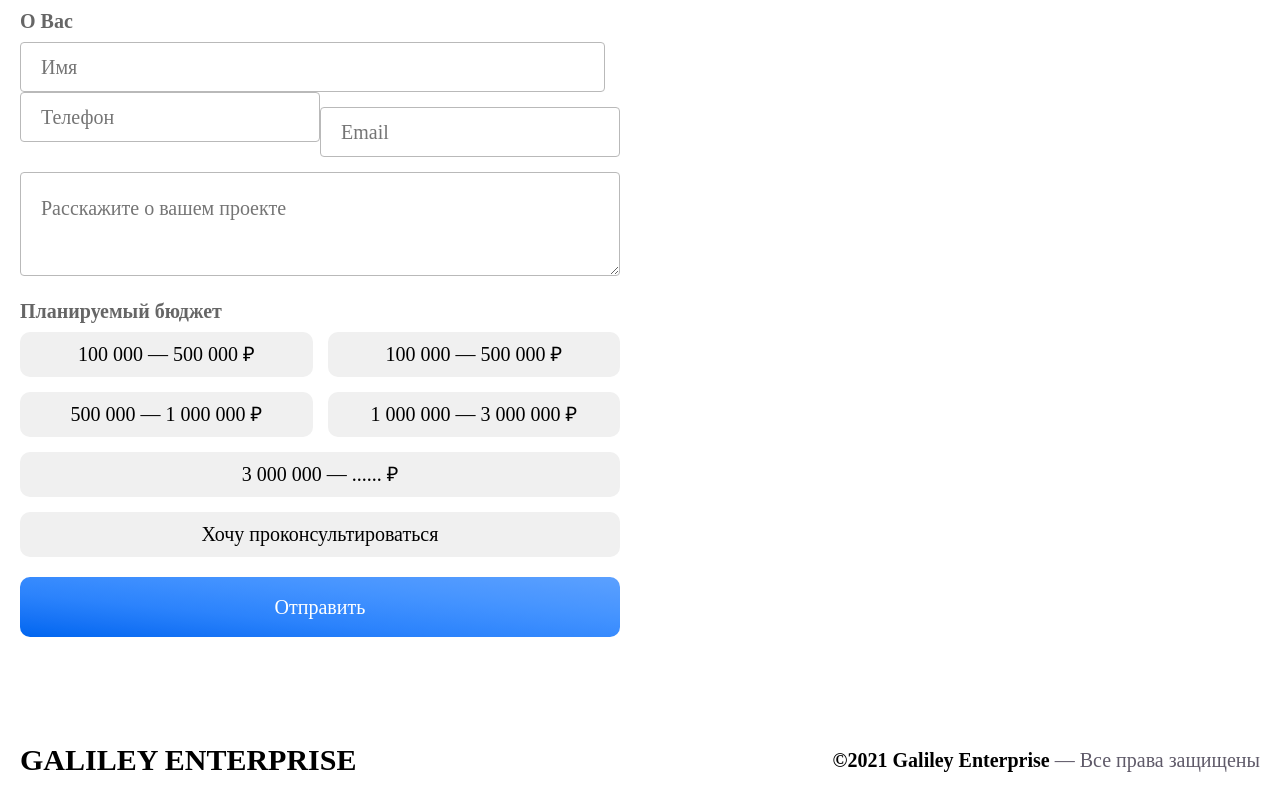
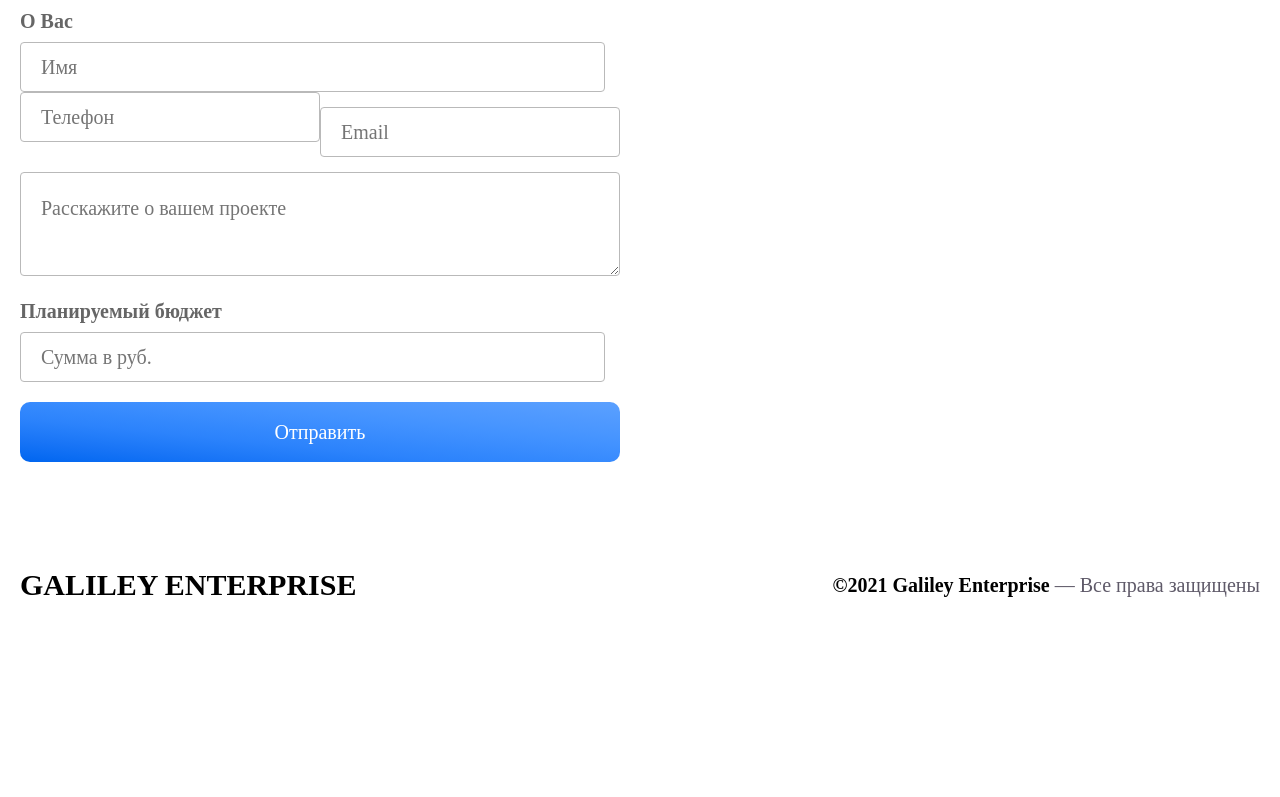
Before and after one commit to webdiller/galiley-www, a Next.js app: page /contacts in a window 1280 px wide. Shown: the part 598-1395 px from the top of the page. After the commit the page ends 1227 px from the top, so only its background shows below. Built offline with nearby package versions, Linux system fonts and the light colour scheme; a web font is replaced by a local one.

Commit message:
ПРавки формы и текста

```diff
--- a/components/contactForm.js
+++ b/components/contactForm.js
@@ -44,53 +44,10 @@ export default function ContactForm() {
               placeholder="Расскажите о вашем проекте"></textarea>
           </div>
           <div className="contact-form__title">Планируемый бюджет</div>
-          <div className="contact-form__checkboxes">
-            <CheckboxButton
-              customClass="contact-form__checkbox"
-              type="radio"
-              name="expectedMoney"
-              value="100 000 — 500 000 ₽"
-              labelName="100 000 — 500 000 ₽"
-            />
-            <CheckboxButton
-              customClass="contact-form__checkbox"
-              type="radio"
-              name="expectedMoney"
-              value="100 000 — 500 000 ₽"
-              labelName="100 000 — 500 000 ₽"
-            />
-            <CheckboxButton
-              customClass="contact-form__checkbox"
-              type="radio"
-              name="expectedMoney"
-              value="500 000 — 1 000 000 ₽"
-              labelName="500 000 — 1 000 000 ₽"
-            />
-            <CheckboxButton
-              customClass="contact-form__checkbox"
-              type="radio"
-              name="expectedMoney"
-              value="1 000 000 — 3 000 000 ₽"
-              labelName="1 000 000 — 3 000 000 ₽"
-            />
-            <CheckboxButton
-              customClass="contact-form__checkbox"
-              type="radio"
-              name="expectedMoney"
-              value="3 000 000 — ......  ₽"
-              labelName="3 000 000 — ......  ₽"
-            />
-            <CheckboxButton
-              customClass="contact-form__checkbox"
-              type="radio"
-              name="expectedMoney"
-              value="Хочу проконсультироваться"
-              labelName="Хочу проконсультироваться"
-            />
+          <div className="contact-form__fields">
+            <input name="expectedMoney" className="contact-form__input" placeholder="Сумма в руб." type="text" />
           </div>
-          <button className="ui-btn contact-form__submit-btn" type="submit">
-            Отправить
-          </button>
+          <button className="ui-btn contact-form__submit-btn" type="submit">Отправить</button>
         </form>
       </div>
     </div>
--- a/jsconfig.json
+++ b/jsconfig.json
@@ -4,6 +4,7 @@
       "paths": {
         "@/components/*": ["components/*"],
         "@/styles/*": ["styles/*"],
+        "@/base/*": ["./public/*"]
       }
     }
   }
--- a/package.json
+++ b/package.json
@@ -10,7 +10,7 @@
     "lint": "next lint"
   },
   "dependencies": {
-    "next": "12.0.4",
+    "next": "12.0.10",
     "next-redux-wrapper": "^7.0.5",
     "react": "17.0.2",
     "react-dom": "17.0.2",
--- a/pages/contacts.js
+++ b/pages/contacts.js
@@ -1,7 +1,8 @@
 import DefaultLayout from "@/components/defaultLayout";
 import { AiFillPhone, AiOutlineMail, AiOutlineWhatsApp } from "react-icons/ai";
 
-// import Image from "next/image";
+import Image from "next/image";
+import illustration_3 from '@/base/illustration-3.svg';
 import ContactForm from "../components/contactForm";
 
 export default function Contacts() {
@@ -56,16 +57,11 @@ export default function Contacts() {
                 </div>
               </div>
               <div className="about__media">
-                <img src="/illustration-3.svg" alt="image-placeholder" className="about__img" />
-                {/* <Image
-                  src="/image-placeholder.jpg"
-                  alt=""
-                  className="about__img"
-                  objectFit="cover"
-                  layout="intrinsic"
-                  width={450}
-                  height={300}
-                /> */}
+                <Image
+                  src={illustration_3}
+                  alt="Иллюстрационная картинка"
+                  layout="responsive"
+              />
               </div>
             </div>
           </div>
--- a/styles/_defaults.scss
+++ b/styles/_defaults.scss
@@ -328,6 +328,9 @@ img {
       @include media("<=991px") {
         flex-direction: column;
       }
+      @include media("<=576px") {
+        a {font-size: 16px;}
+      }
     }
     .ui-list__icon {
       @include media("<=991px") {
--- a/styles/components/_about.scss
+++ b/styles/components/_about.scss
@@ -43,11 +43,6 @@
     }
   }
   &__media {
-    @include media("<=768px") {
-      display: block;
-      margin: 0 auto;
-      max-width: 70%;
-    }
   }
   &__img {
     border-radius: 10px;
--- a/styles/components/_title-with-description.scss
+++ b/styles/components/_title-with-description.scss
@@ -38,11 +38,6 @@
     }
   }
   &__media {
-    @include media("<=768px") {
-      display: block;
-      margin: 0 auto;
-      max-width: 70%;
-    }
   }
   &__img {
     border-radius: 10px;
--- a/styles/components/_welcome.scss
+++ b/styles/components/_welcome.scss
@@ -60,14 +60,6 @@
   &__btn {
   }
   &__media {
-    @include media("<=768px") {
-      display: block;
-      margin: 0 auto;
-      max-width: 70%;
-    }
-    @include media("<=480px") {
-      max-width: 100%;
-    }
   }
   &__img {
     width: 100%;
```
Also changed, not shown: pages/about.js (+7 -14 lines), pages/index.js (+13 -21 lines), pages/truth.js (+7 -7 lines), 1 other file (tests, documents, lock files or other folders).
